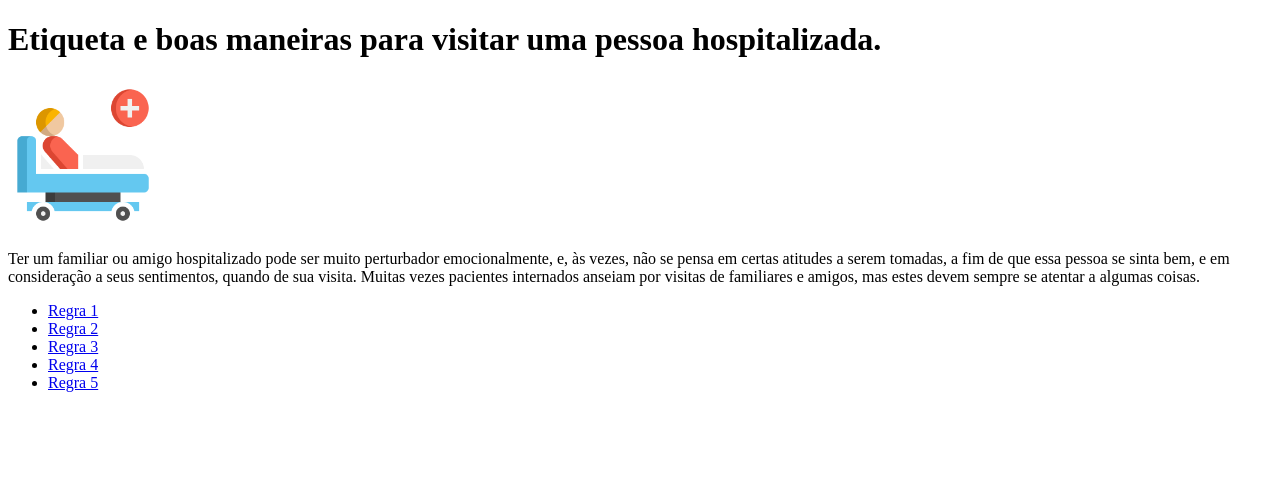
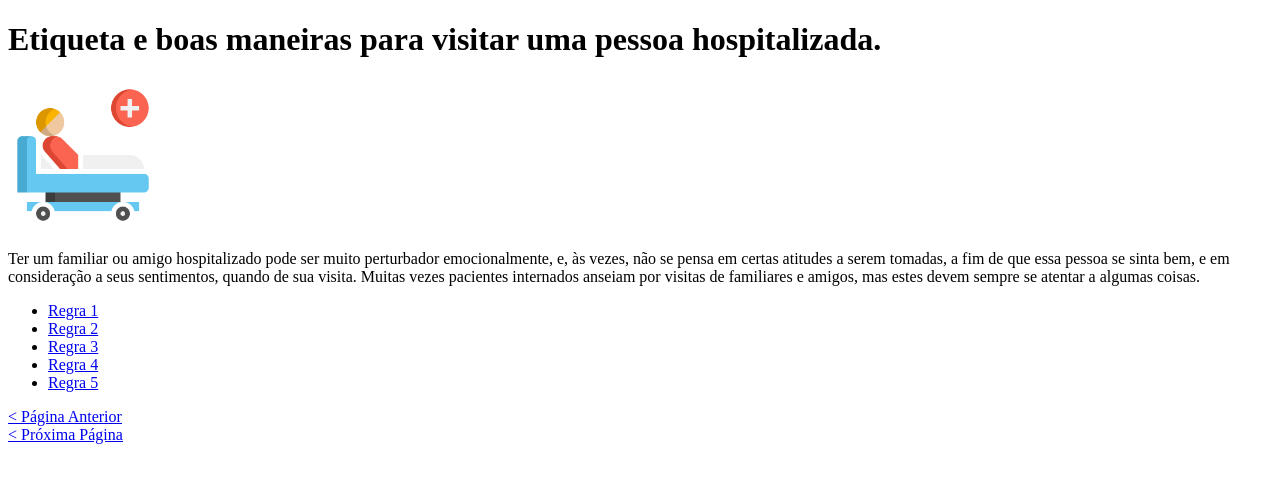
Before and after one commit to Gab-Campioli/Atividade1, a plain HTML site: page index.htm in a window 1280 px wide. Drawn offline with Linux system fonts and the light colour scheme.

Commit message:
Atualização do index
Atualização da página index com a inclusão do próxima página e página anterior

```diff
--- a/index.htm
+++ b/index.htm
@@ -25,6 +25,12 @@
         <li><a href="regra5.htm">Regra 5</a></li>
     </ul>
 
+<a href="regra5.htm"><u>
+            < Página Anterior</u></a>
+    <br>
+    <a href="regra1.htm"><u>
+            < Próxima Página</u></a>
+
 </body>
 
 </html>
```
